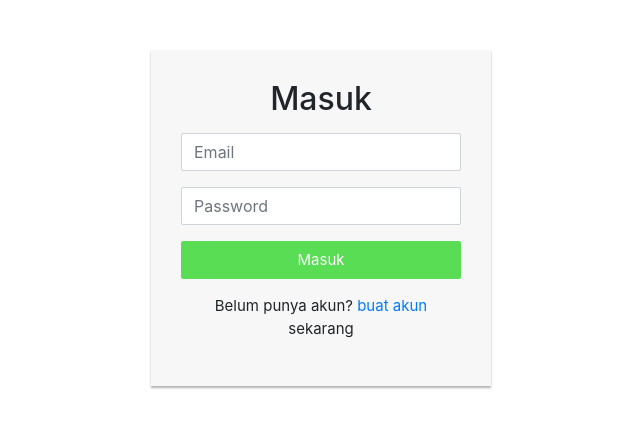
After one commit to fuadpuadun/portalPoS, a CodeIgniter 4 app: template app/Views/v_signin.php in a window 1280 px wide. The commit adds this page. Shown: the top 428 px of the page, without its empty margins (319-959 px from the left). Run offline with PHP 8.4 and a stand-in for CodeIgniter, Linux system fonts and the light colour scheme; the template is opened without the code that fills it, so the values that code supplies are empty; some libraries are stand-ins or nearby versions.

Commit message:
style: login menjadi signin, logout menjadi signout, dan register menjadi signup refactor: halaman signup, item, item management, signin, dan template

```diff
--- a/app/Views/v_item.php
+++ b/app/Views/v_item.php
@@ -6,7 +6,7 @@
     <h3>Barang</h3>
     <hr>
     <!--Search bar-->
-    <form method="GET" action="<?php echo base_url('item'); ?>" class="form-group">
+    <form method="get" action="<?= base_url('item/search'); ?>" class="form-group">
         <div class="input-group mb-4 border rounded-pill p-1">
             <input name="keyword" type="text" placeholder="Mau cari apa..." class="form-control bg-none border-0 font-italic">
             <div class="input-group-append border-0">
@@ -28,7 +28,7 @@
         </thead>
         <tbody>
             <?php
-                $formatter = new NumberFormatter('id_ID',  NumberFormatter::CURRENCY);
+                $formatter = new NumberFormatter('id_ID', NumberFormatter::CURRENCY);
                 foreach ($this->data as $barang)
                 {
                     $nama_barang = $barang['nama_barang'];
--- /dev/null
+++ b/app/Views/v_signin.php
@@ -0,0 +1,66 @@
+<!DOCTYPE html>
+<html lang="en">
+
+<head>
+    <meta charset="utf-8">
+    <meta name="viewport" content="width=device-width, initial-scale=1, shrink-to-fit=no">
+    <title>portalPoS - Login</title>
+    <link rel="stylesheet" href="https://stackpath.bootstrapcdn.com/bootstrap/4.5.0/css/bootstrap.min.css">
+    <link rel="stylesheet" href="https://maxcdn.bootstrapcdn.com/font-awesome/4.7.0/css/font-awesome.min.css">
+    <script src="https://code.jquery.com/jquery-3.5.1.min.js"></script>
+    <script script src="https://cdn.jsdelivr.net/npm/popper.js@1.16.0/dist/umd/popper.min.js"></script>
+    <script src="https://stackpath.bootstrapcdn.com/bootstrap/4.5.0/js/bootstrap.min.js"></script>
+
+    <style>
+        .login-form {
+            width: 340px;
+            margin: 50px auto;
+            font-size: 15px;
+        }
+
+        .login-form form {
+            margin-bottom: 15px;
+            background: #f7f7f7;
+            box-shadow: 0px 2px 2px rgba(0, 0, 0, 0.3);
+            padding: 30px;
+        }
+
+        .login-form h2 {
+            margin: 0 0 15px;
+        }
+
+        .form-control,
+        .btn {
+            min-height: 38px;
+            border-radius: 2px;
+        }
+
+        .btn {
+            font-size: 15px;
+            background-color: #58DD55;
+            color: #FFFFFF;
+        }
+    </style>
+</head>
+
+<body>
+    <div class="login-form">
+        <form action="<?= base_url('signin/send') ?>" method="post">
+            <h2 class="text-center">Masuk</h2>
+            <div class="form-group">
+                <input name='email' type="text" class="form-control" placeholder="Email" required="required">
+            </div>
+            <div class="form-group">
+                <input name='password' type="password" class="form-control" placeholder="Password" required="required">
+            </div>
+            <div class="form-group">
+                <button name='submit' type="submit" class="btn btn-block">Masuk</button>
+            </div>
+            <div class="clearfix">
+                <p class="text-center">Belum punya akun? <a href="<?= base_url('signup') ?>">buat akun</a> sekarang</p>
+            </div>
+        </form>
+    </div>
+</body>
+
+</html>
--- a/app/Views/v_template.php
+++ b/app/Views/v_template.php
@@ -44,7 +44,7 @@
                         <a class="nav-link" href= "<?php echo base_url('cart'); ?>">Keranjang</a>
                     </li>
                     <li class="nav-item">
-                        <a class="nav-link" href= "<?php echo base_url('itemman'); ?>">Kelola Barang</a>
+                        <a class="nav-link" href= "<?php echo base_url('manage'); ?>">Kelola Barang</a>
                     </li>
                     <li class="nav-item">
                         <a class="nav-link" href= "<?php echo base_url('sale'); ?>">Laporan Penjualan</a>
@@ -53,7 +53,7 @@
                         <a class="nav-link" href= "<?php echo base_url(''); ?>">Kelola Akun</a>
                     </li>
                     <li class="nav-item">
-                        <a class="nav-link" href= "<?php echo base_url(''); ?>">Keluar</a>
+                        <a class="nav-link" href= "<?php echo base_url('signout'); ?>">Keluar</a>
                     </li>
                 </ul>
             </div>
```
Also changed, not shown: app/Views/v_login.php (deleted, +0 -58 lines), app/Views/v_signup.php (renamed from app/Views/v_register.php, +9 -9 lines).
